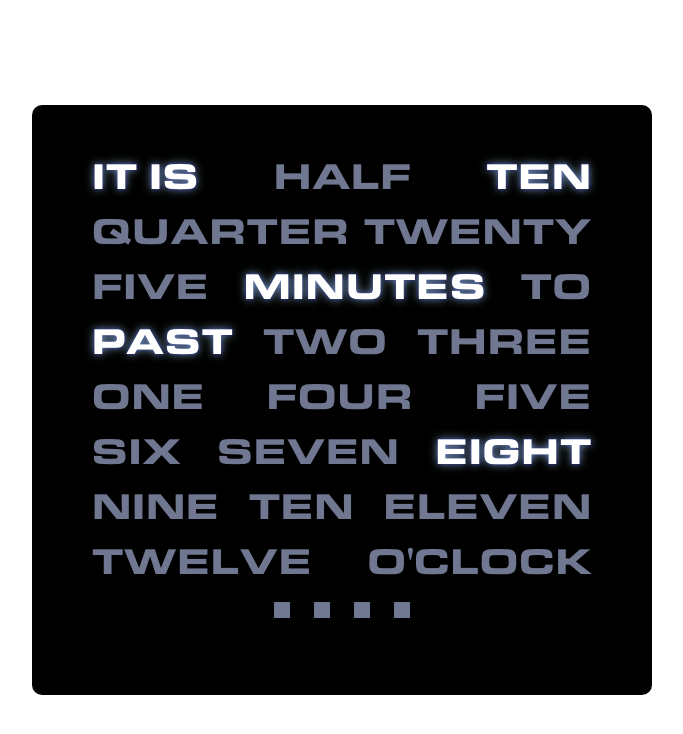
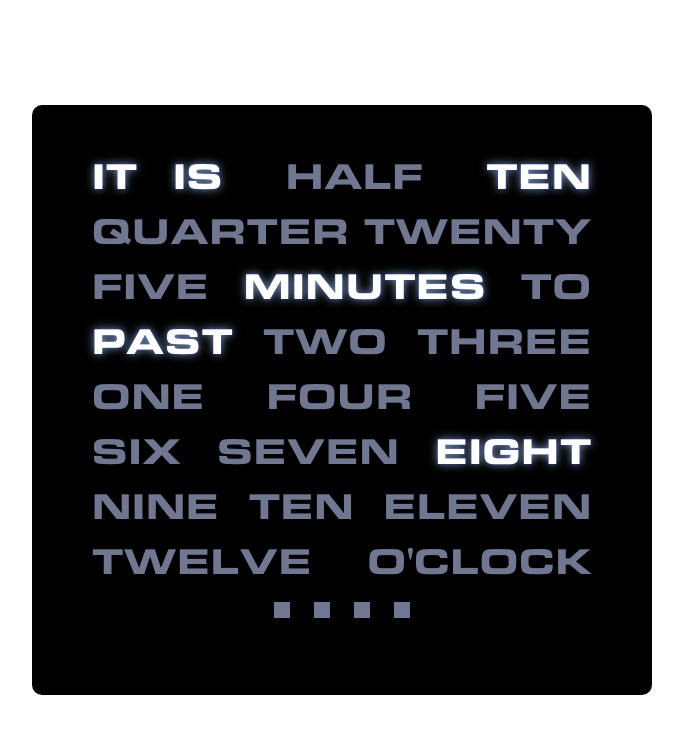
Before and after one commit to jshwrnr/word-clock, a React app: page / in a window 1280 px wide. Shown: the top 734 px of the page, without its empty margins (298-981 px from the left). Built offline with nearby package versions, Linux system fonts and the light colour scheme.

Commit message:
Add word spacing for "IT IS"

```diff
--- a/src/components/WordClock/WordClock.js
+++ b/src/components/WordClock/WordClock.js
@@ -6,7 +6,6 @@ const glowShadow = "0px 0px 10px rgba(173, 216, 230, 0.7), 0px 0px 4px rgba(0, 0
 const styles = {
   clock: {
     background: "#000",
-    color: colors.dim,
     borderRadius: "10px",
     width: "500px",
     height: "500px",
@@ -14,7 +13,6 @@ const styles = {
   },
   clockText: {
     color: colors.dim,
-    margin: "0px",
     fontFamily: "Eurostile",
     fontSize: "35px",
     lineHeight: "55px",
@@ -116,7 +114,11 @@ class WordClock extends Component {
     let date = new Date();
     const hours = this.getHours12(date.getHours());
     const minutes = date.getMinutes();
-    this.setState({ activeWords: this.getActiveWordsArr(hours, minutes), remainingMinutes: minutes % 5 });
+
+    this.setState({
+      activeWords: this.getActiveWordsArr(hours, minutes),
+      remainingMinutes: minutes % 5,
+    });
   };
 
   componentDidMount() {
@@ -142,9 +144,10 @@ class WordClock extends Component {
             return text ? (
               <span
                 style={{
-                  margin: text === "FOUR" ? "0px 20px" : "",
-                  color: activeWords[i] ? colors.lit : "",
-                  textShadow: activeWords[i] ? glowShadow : "",
+                  wordSpacing: text === "IT IS" ? "24px" : null,
+                  margin: text === "FOUR" ? "0px 20px" : null,
+                  color: activeWords[i] ? colors.lit : null,
+                  textShadow: activeWords[i] ? glowShadow : null,
                 }}
                 key={i}
               >
```
